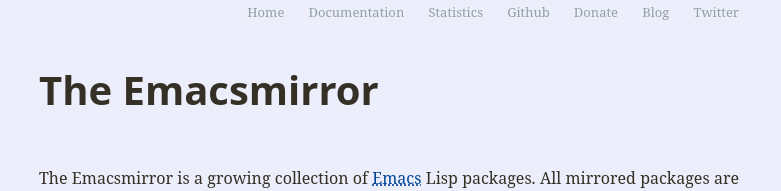
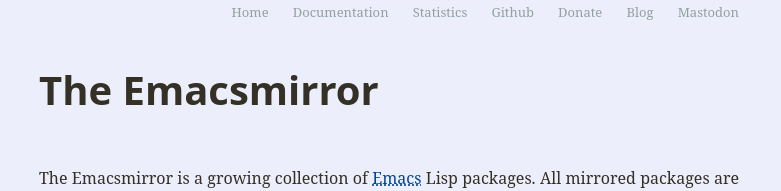
Before and after one commit to emacsmirror/emacsmirror.net, a Jekyll site: the page built from index.md, in a window 1280 px wide and 900 px high. Shown: the top 191 px of the window, without its empty margins (251-1032 px from the left). Built offline with Jekyll 4.4.1, drawn with Linux system fonts in a browser that asks for light colours.

Commit message:
Add mastodon link and remove twitter link

```diff
--- a/_layouts/default.html
+++ b/_layouts/default.html
@@ -20,7 +20,7 @@
       <a href="https://github.com/emacsmirror">Github</a>
       <a href="https://magit.vc/donate/">Donate</a>
       <a href="https://emacsair.me">Blog</a>
-      <a href="https://twitter.com/magit_emacs">Twitter</a>
+      <a href="https://fosstodon.org/@tarsius">Mastodon</a>
     </nav>
     <header>
     {% if page.title %}
```
